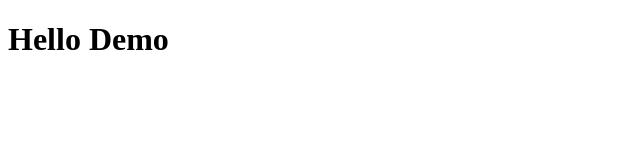
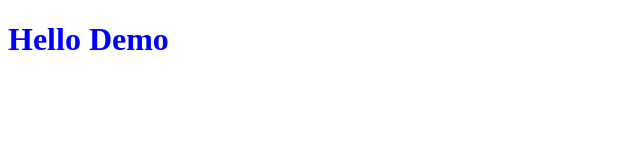
Before and after one commit to vishwa-ilan/learning-git, a plain HTML site: page index.html in a window 1280 px wide. Shown: the whole page, without its empty margins (0-640 px from the left). Drawn offline with Linux system fonts and the light colour scheme.

Commit message:
modified css file

```diff
--- a/index.html
+++ b/index.html
@@ -5,6 +5,7 @@
     <meta name="viewport" content="width=device-width, initial-scale=1.0">
     <meta http-equiv="X-UA-Compatible" content="ie=edge">
     <title>Git Demo</title>
+    <link rel="stylesheet" href="style.css">
 </head>
 <body>
     <h1>Hello Demo</h1>
--- a/style.css
+++ b/style.css
@@ -0,0 +1,3 @@
+h1 {
+    color: blue;
+}
```
